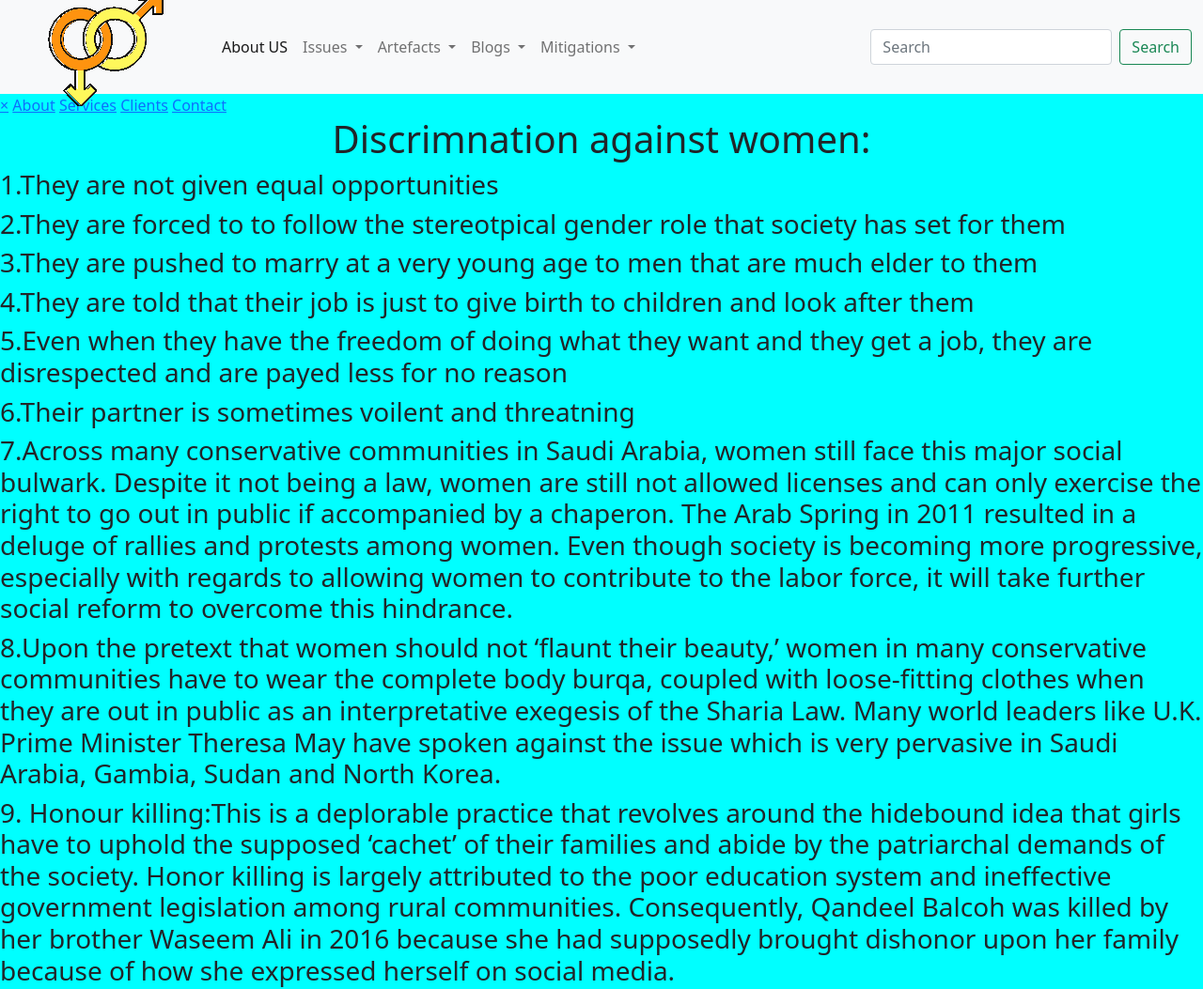
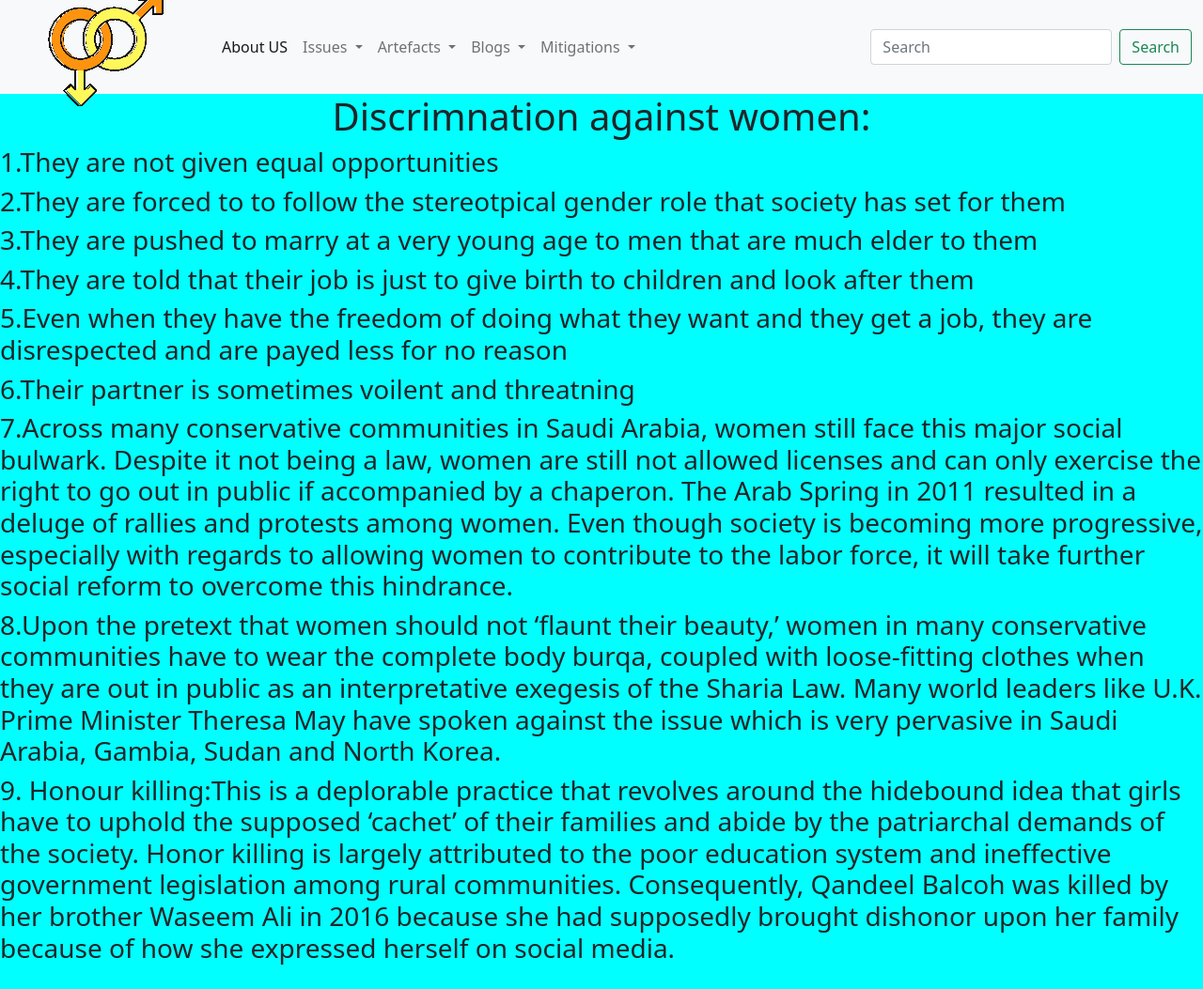
Before and after one commit to ShivanshGupta1/Gender-Equality-Website, a plain HTML site: page women.html in a window 1280 px wide. Shown: the whole page at 94% size. Drawn offline with nearby package versions, Linux system fonts and the light colour scheme.

Commit message:
Update women.html

```diff
--- a/women.html
+++ b/women.html
@@ -66,13 +66,7 @@
       </div>
     </div>
   </nav>
-  <div id="mySidenav" class="sidenav" >
-    <a href="javascript:void(0)" class="closebtn" onclick="closeNav()">&times;</a>
-    <a href="#">About</a>
-    <a href="#">Services</a>
-    <a href="#">Clients</a>
-    <a href="#">Contact</a>
-  </div>
+
     <style>
     h1 {text-align:center;}
    h4 {text-align:center}
```
